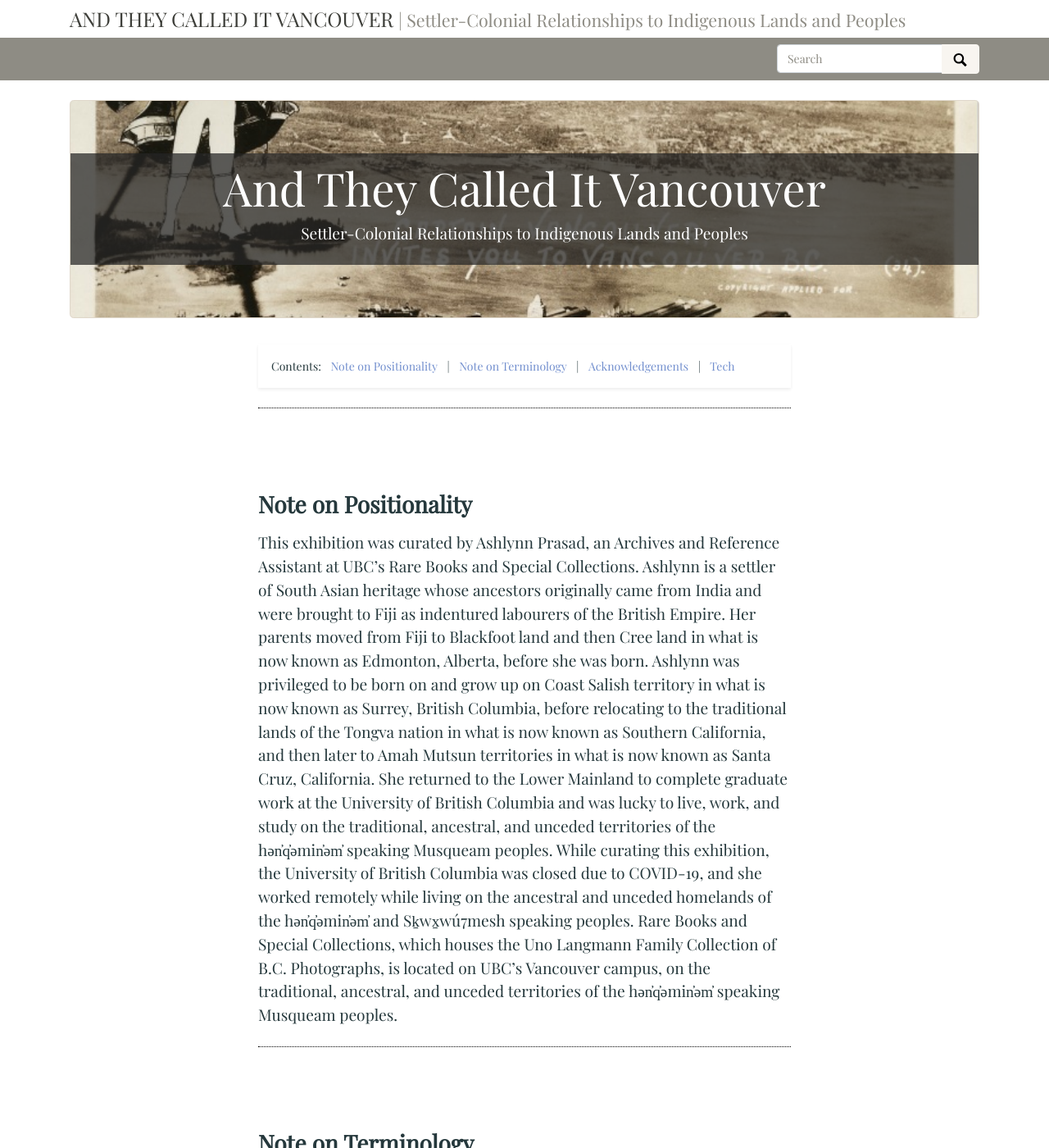
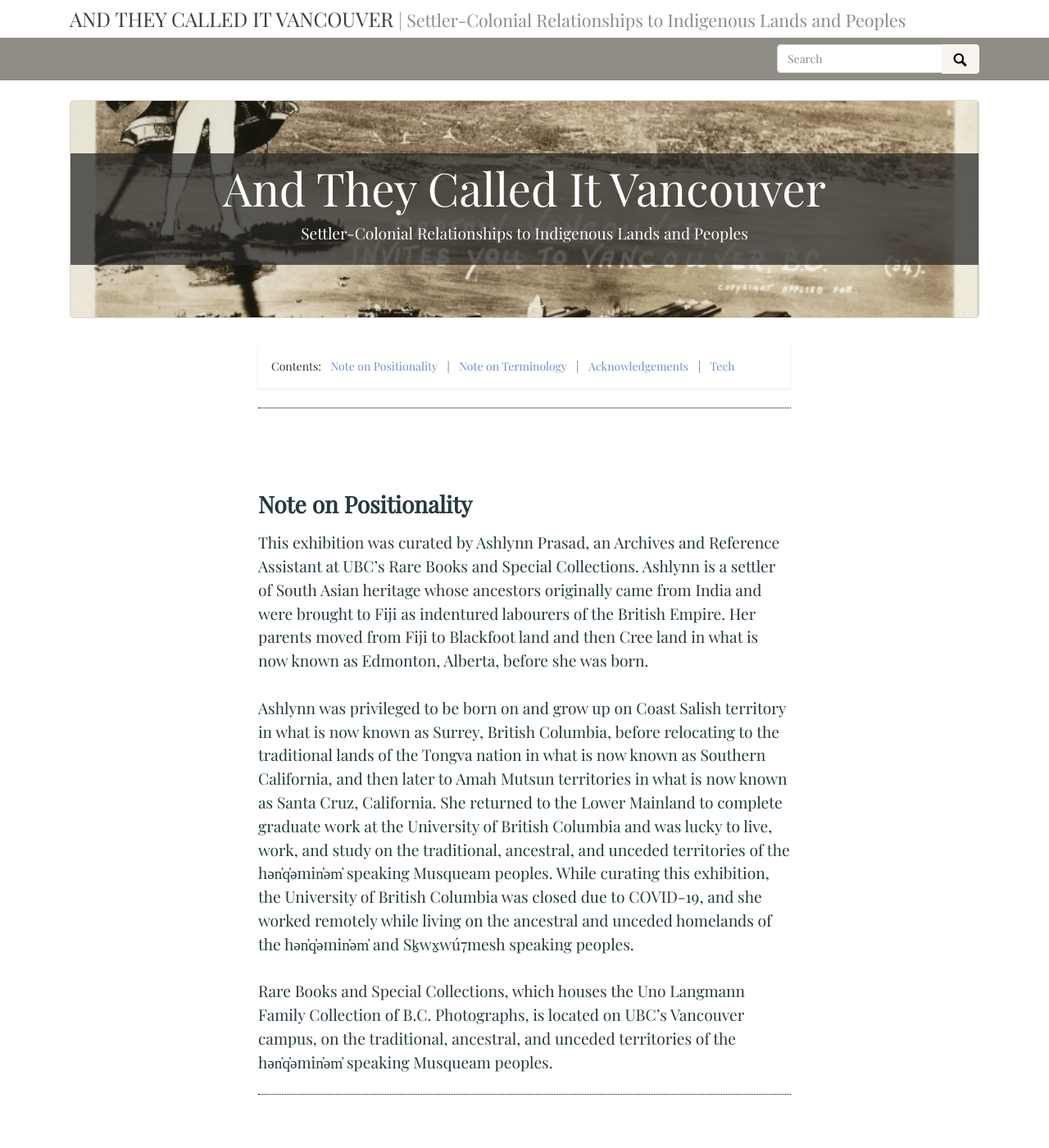
Before and after one commit to ashlynnprasad/langmann-2021, a Jekyll site: the page built from pages/about.md, in a window 1280 px wide and 1400 px high. Shown: the whole window at 82% size. Built offline with Jekyll 4.4.1, drawn with Linux system fonts in a browser that asks for light colours; nearby versions of some CDN libraries.

Commit message:
added paragraph breaks

```diff
--- a/pages/about.md
+++ b/pages/about.md
@@ -12,8 +12,8 @@ permalink: /about.html
 
 ## Note on Positionality
 
-This exhibition was curated by Ashlynn Prasad, an Archives and Reference Assistant at UBC’s Rare Books and Special Collections. Ashlynn is a settler of South Asian heritage whose ancestors originally came from India and were brought to Fiji as indentured labourers of the British Empire. Her parents moved from Fiji to Blackfoot land and then Cree land in what is now known as Edmonton, Alberta, before she was born.
-Ashlynn was privileged to be born on and grow up on Coast Salish territory in what is now known as Surrey, British Columbia, before relocating to the traditional lands of the Tongva nation in what is now known as Southern California, and then later to Amah Mutsun territories in what is now known as Santa Cruz, California.  She returned to the Lower Mainland to complete graduate work at the University of British Columbia and was lucky to live, work, and study on the traditional, ancestral, and unceded territories of the hən̓q̓əmin̓əm̓ speaking Musqueam peoples. While curating this exhibition, the University of British Columbia was closed due to COVID-19, and she worked remotely while living on the ancestral and unceded homelands of the hən̓q̓əmin̓əm̓ and Sḵwx̱wú7mesh speaking peoples.
+This exhibition was curated by Ashlynn Prasad, an Archives and Reference Assistant at UBC’s Rare Books and Special Collections. Ashlynn is a settler of South Asian heritage whose ancestors originally came from India and were brought to Fiji as indentured labourers of the British Empire. Her parents moved from Fiji to Blackfoot land and then Cree land in what is now known as Edmonton, Alberta, before she was born. <br><br>
+Ashlynn was privileged to be born on and grow up on Coast Salish territory in what is now known as Surrey, British Columbia, before relocating to the traditional lands of the Tongva nation in what is now known as Southern California, and then later to Amah Mutsun territories in what is now known as Santa Cruz, California.  She returned to the Lower Mainland to complete graduate work at the University of British Columbia and was lucky to live, work, and study on the traditional, ancestral, and unceded territories of the hən̓q̓əmin̓əm̓ speaking Musqueam peoples. While curating this exhibition, the University of British Columbia was closed due to COVID-19, and she worked remotely while living on the ancestral and unceded homelands of the hən̓q̓əmin̓əm̓ and Sḵwx̱wú7mesh speaking peoples. <br><br>
 Rare Books and Special Collections, which houses the Uno Langmann Family Collection of B.C. Photographs, is located on UBC’s Vancouver campus, on the traditional, ancestral, and unceded territories of the hən̓q̓əmin̓əm̓ speaking Musqueam peoples.
 
 ## Note on Terminology
```
